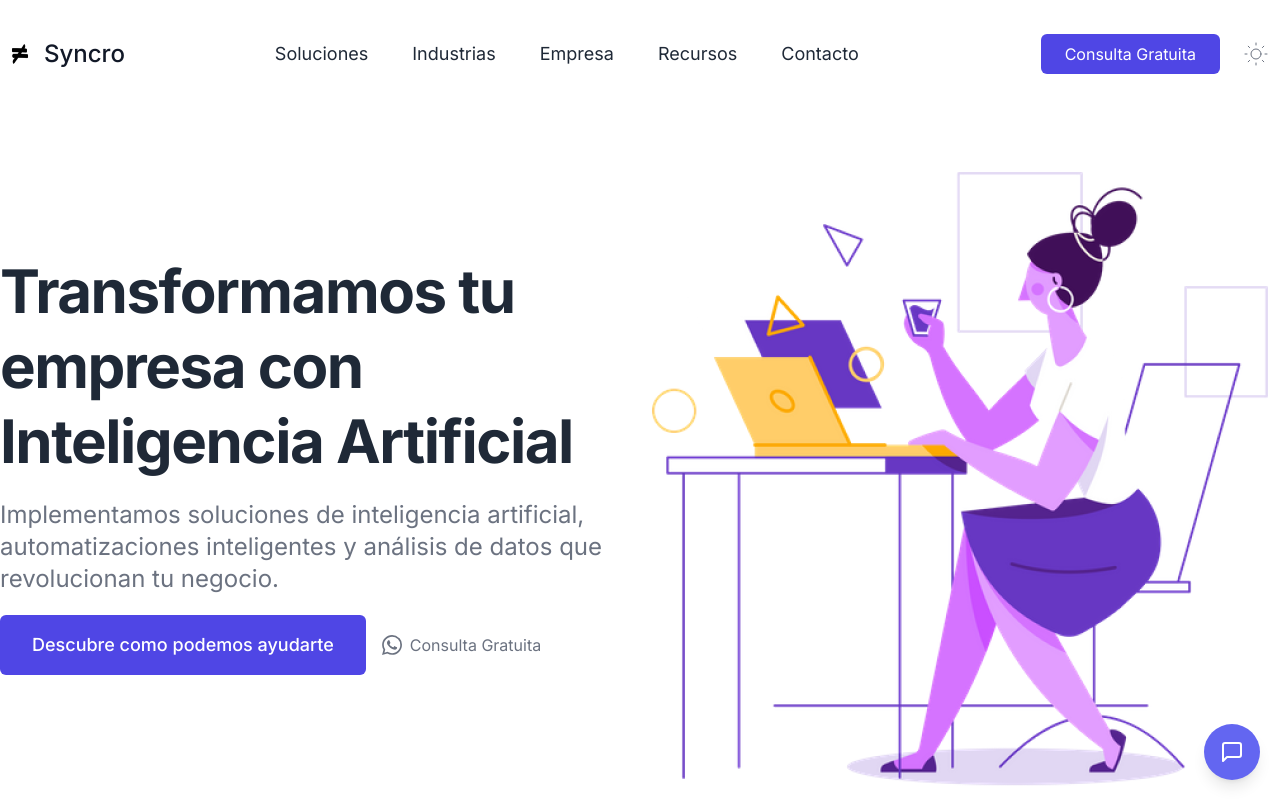
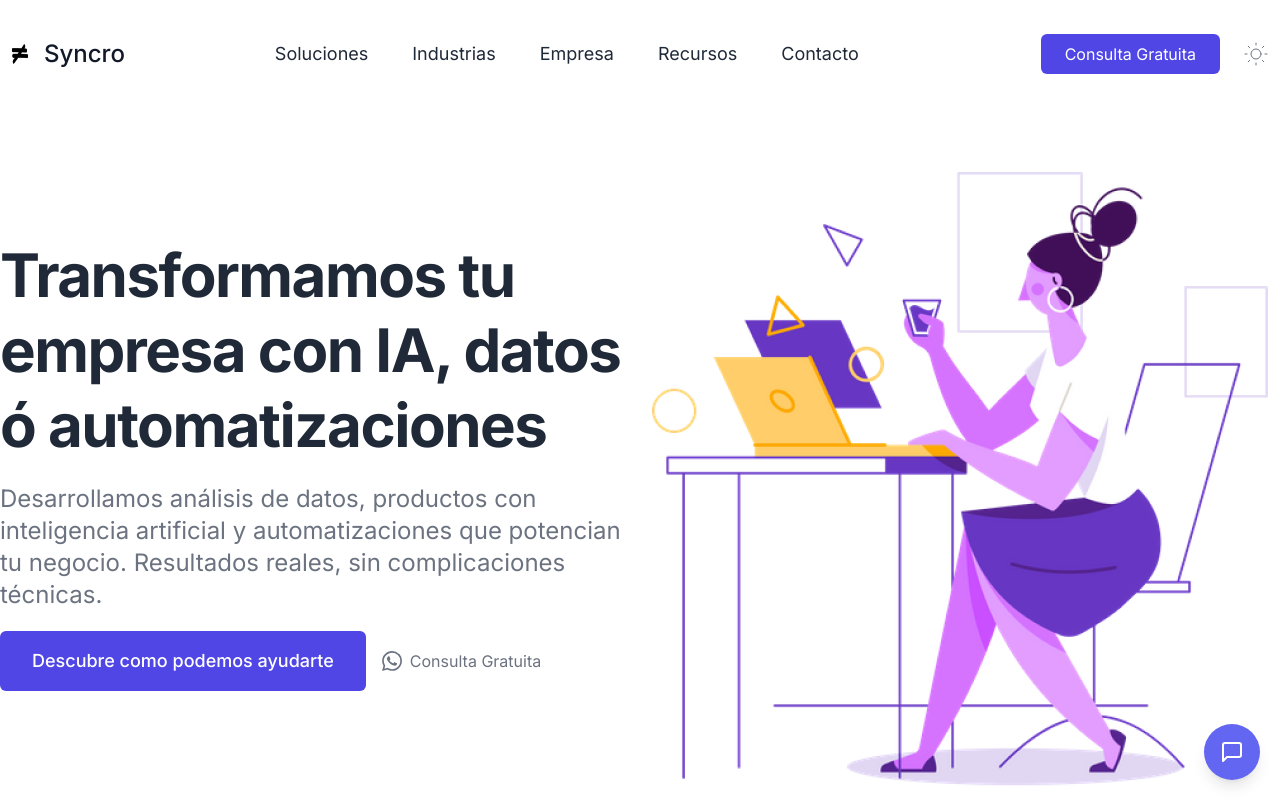
Before and after one commit to emiperaltaok/syncro-landing, a Next.js app: page / in a window 1280 px wide. Shown: the top 800 px of the page. Built offline with nearby package versions, Linux system fonts and the light colour scheme.

Commit message:
cambie texto seccion principal

```diff
--- a/src/components/Hero.tsx
+++ b/src/components/Hero.tsx
@@ -9,12 +9,12 @@ export const Hero = () => {
         <div className="flex items-center w-full lg:w-1/2">
           <div className="max-w-2xl mb-8">
             <h1 className="text-4xl font-bold leading-snug tracking-tight text-gray-800 lg:text-4xl lg:leading-tight xl:text-6xl xl:leading-tight dark:text-white">
-              Transformamos tu empresa con Inteligencia Artificial
+              Transformamos tu empresa con IA, datos ó automatizaciones
             </h1>
             <p className="py-5 text-xl leading-normal text-gray-500 lg:text-xl xl:text-2xl dark:text-gray-300">
-              Implementamos soluciones de inteligencia artificial,
-              automatizaciones inteligentes y análisis de datos
-              que revolucionan tu negocio.
+              Desarrollamos análisis de datos, productos con inteligencia artificial y
+              automatizaciones que potencian tu negocio.
+              Resultados reales, sin complicaciones técnicas.
             </p>
 
             <div className="flex flex-col items-start space-y-3 sm:space-x-4 sm:space-y-0 sm:items-center sm:flex-row">
```
